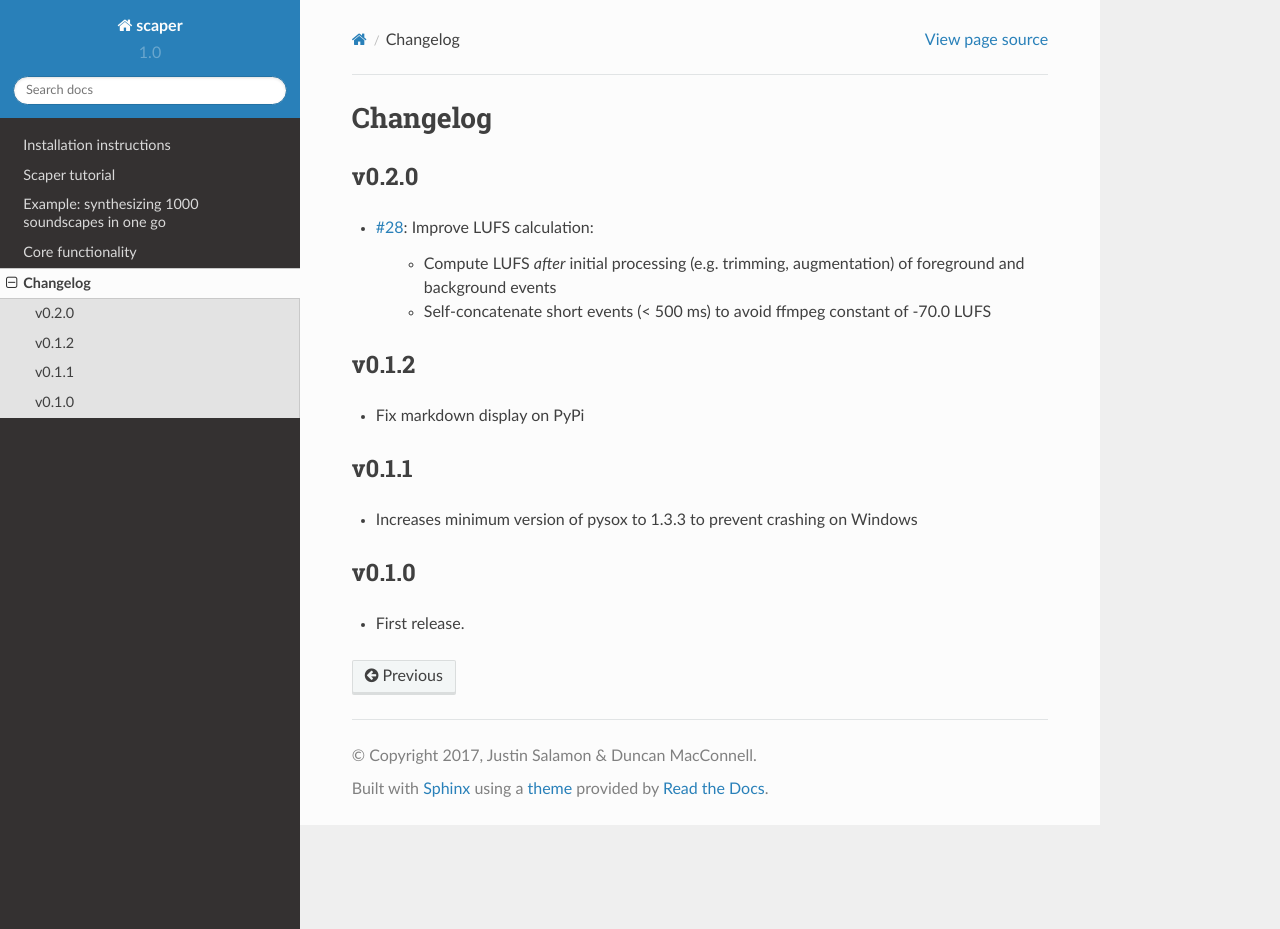
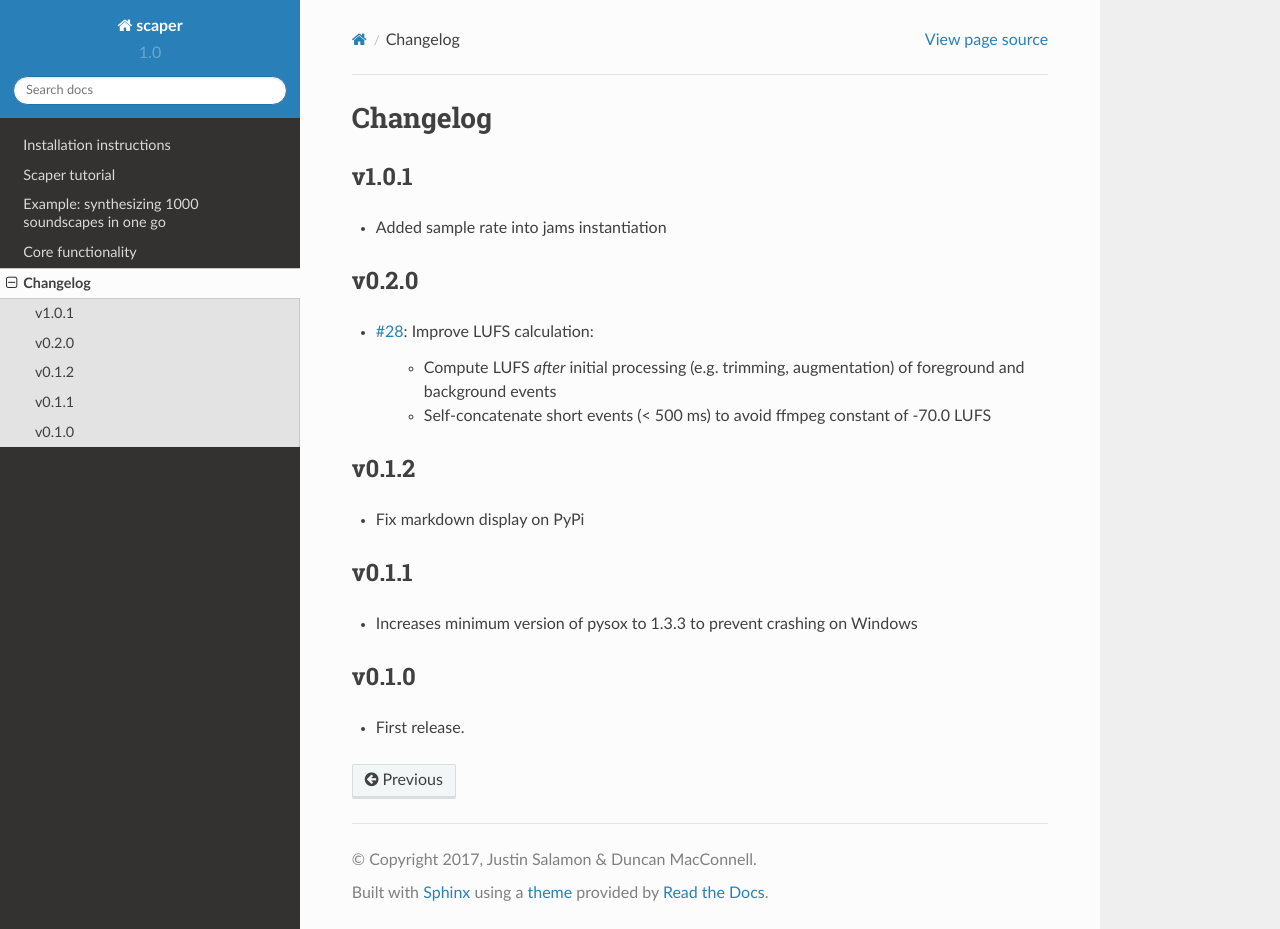
Before and after one commit to justinsalamon/scaper, a Sphinx documentation site: the page built from docs/changes.rst, in a window 1280 px wide and 929 px high. Built offline with Sphinx 7.4.7 and the Read the Docs theme 2.0.0, drawn with Linux system fonts in a browser that asks for light colours.

Commit message:
updated changelog

```diff
--- a/docs/changes.rst
+++ b/docs/changes.rst
@@ -2,6 +2,10 @@
 
 Changelog
 ---------
+
+v1.0.1
+~~~~~~
+- Added sample rate into jams instantiation
 
 v0.2.0
 ~~~~~~
```
